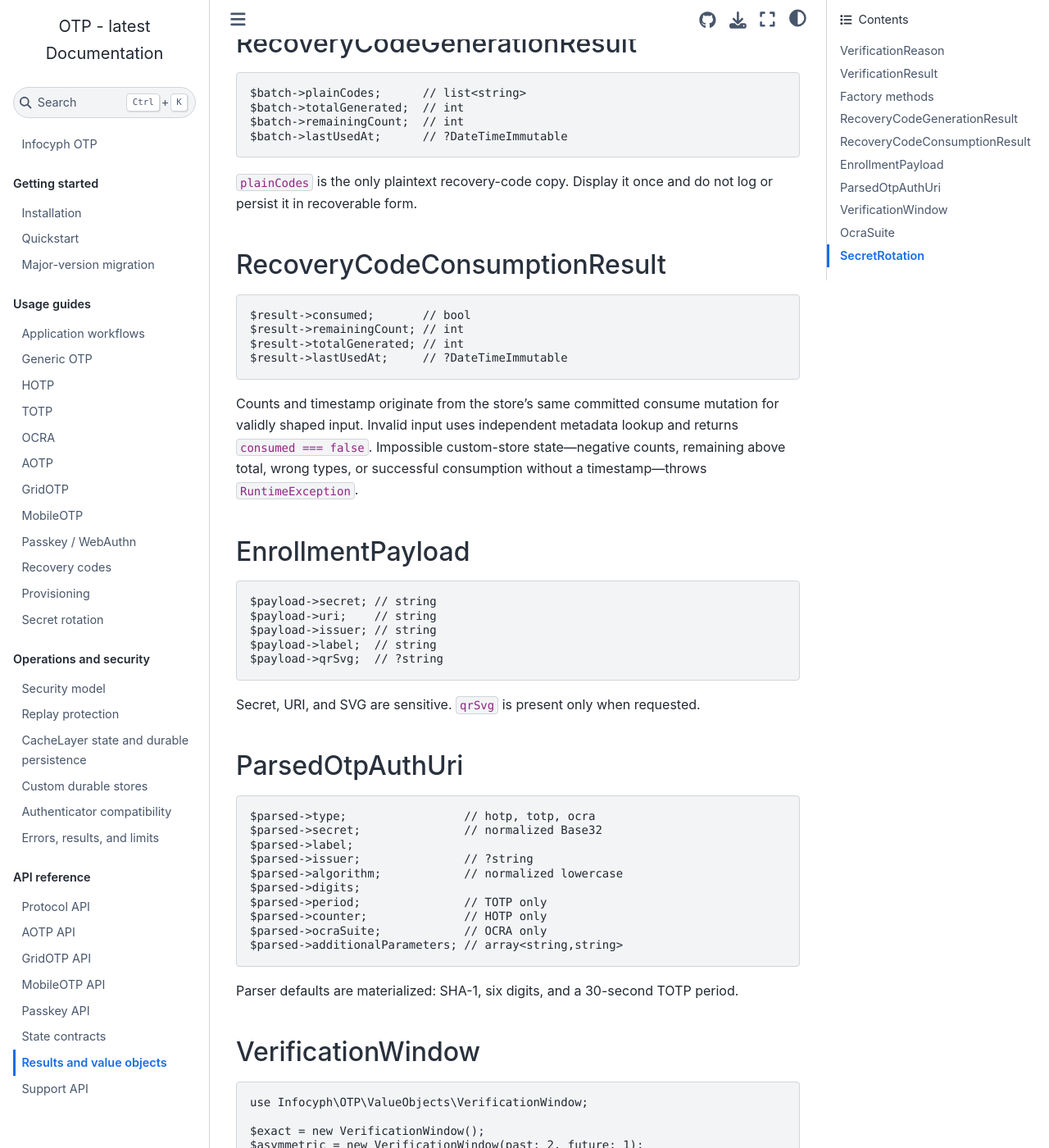
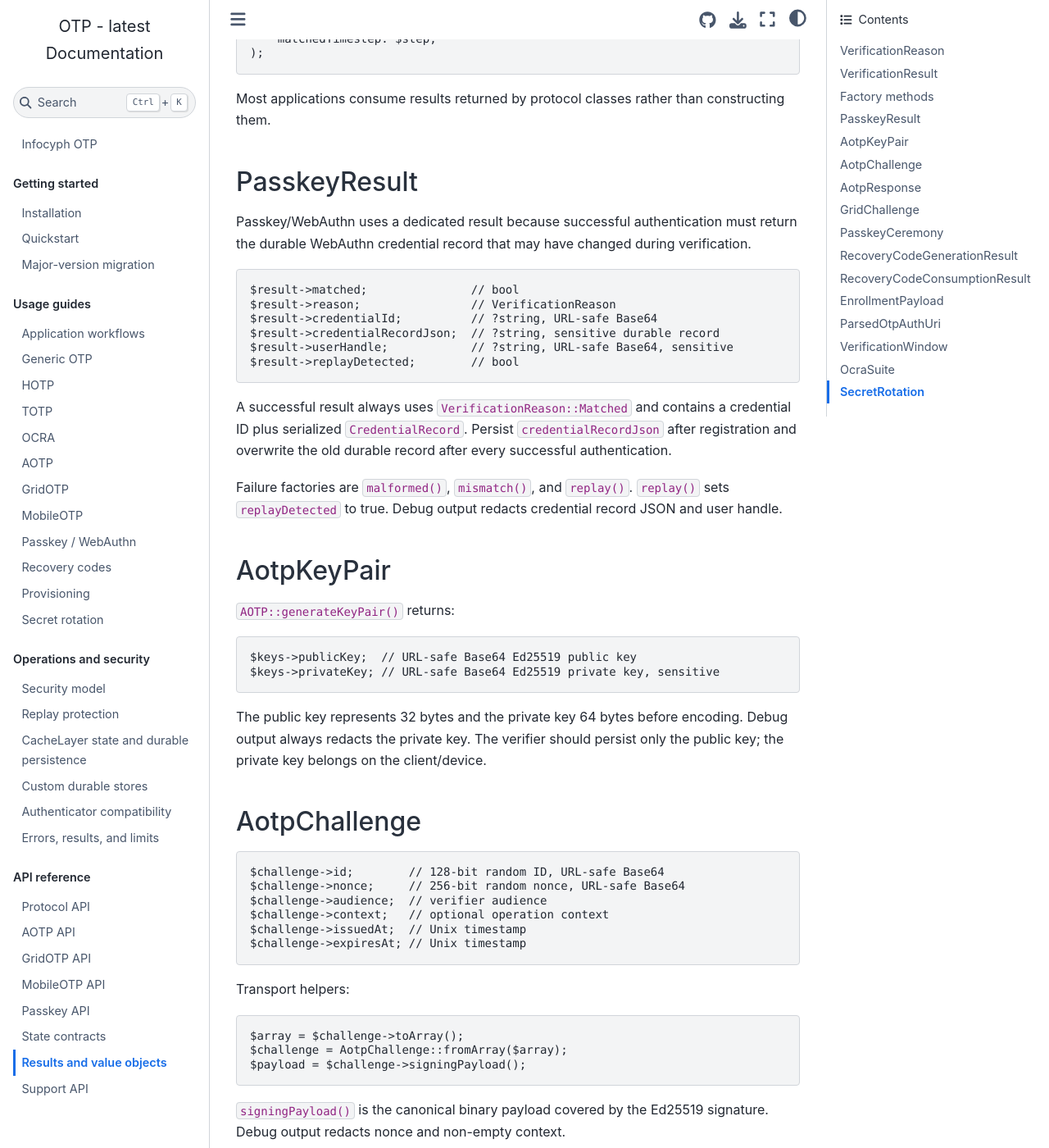
Before and after one commit to infocyph/OTP, a Sphinx documentation site: the page built from docs/api/results.rst, in a window 1280 px wide and 1400 px high, scrolled down 1667 px. Shown: the whole window at 82% size. Built offline with Sphinx 7.4.7 and the Sphinx Book theme 1.1.4, drawn with Linux system fonts in a browser that asks for light colours; some of the changed text lies outside the part shown.

Commit message:
Document new OTP 6.1 results and value objects

```diff
--- a/docs/api/results.rst
+++ b/docs/api/results.rst
@@ -17,11 +17,15 @@ VerificationReason
    VerificationReason::Mismatch;       // "mismatch"
    VerificationReason::Replay;         // "replay"
 
-The first three are successful reasons. Replay means the cryptographic value
-matched but state rejected reuse; ``matched`` is false.
+The first three are successful reasons. Replay means cryptographic/protocol
+verification reached an already-consumed or already-advanced state;
+``matched`` is false.
 
 VerificationResult
 ------------------
+
+``VerificationResult`` is returned by detailed HOTP/TOTP/OCRA/AOTP/GridOTP/
+MobileOTP verification methods.
 
 Fields:
 
@@ -29,12 +33,16 @@ Fields:
 
    $result->matched;          // bool
    $result->reason;           // VerificationReason
-   $result->matchedTimestep;  // ?int, TOTP or time-drifted OCRA
+   $result->matchedTimestep;  // ?int, TOTP/MobileOTP/time-drifted OCRA
    $result->matchedCounter;   // ?int, HOTP/counter OCRA
    $result->nextCounter;      // ?int
    $result->driftOffset;      // int
    $result->replayDetected;   // bool
    $result->verifiedAt;       // ?DateTimeImmutable
+
+AOTP and GridOTP use the same result type but normally populate only
+``matched``, ``reason``, ``replayDetected``, and ``verifiedAt``. MobileOTP uses
+``matchedTimestep`` and ``driftOffset`` like a ten-second time-based protocol.
 
 A result never contains both timestep and counter. ``Matched`` has zero drift;
 ``Drifted`` has a timestep, no counter, and non-zero drift;
@@ -54,8 +62,9 @@ Helpers:
        // Successful match with a non-zero offset.
    }
 
-``isDrifted()`` also applies to HOTP resynchronization because it checks successful
-non-zero offset, while ``reason`` identifies protocol-specific semantics.
+``isDrifted()`` also applies to HOTP resynchronization because it checks
+successful non-zero offset, while ``reason`` identifies protocol-specific
+semantics.
 
 Factory methods
 ---------------
@@ -77,6 +86,119 @@ The public factories preserve invariants:
 
 Most applications consume results returned by protocol classes rather than
 constructing them.
+
+PasskeyResult
+-------------
+
+Passkey/WebAuthn uses a dedicated result because successful authentication must
+return the durable WebAuthn credential record that may have changed during
+verification.
+
+.. code-block:: php
+
+   $result->matched;               // bool
+   $result->reason;                // VerificationReason
+   $result->credentialId;          // ?string, URL-safe Base64
+   $result->credentialRecordJson;  // ?string, sensitive durable record
+   $result->userHandle;            // ?string, URL-safe Base64, sensitive
+   $result->replayDetected;        // bool
+
+A successful result always uses ``VerificationReason::Matched`` and contains a
+credential ID plus serialized ``CredentialRecord``. Persist
+``credentialRecordJson`` after registration and overwrite the old durable record
+after every successful authentication.
+
+Failure factories are ``malformed()``, ``mismatch()``, and ``replay()``.
+``replay()`` sets ``replayDetected`` to true. Debug output redacts credential
+record JSON and user handle.
+
+AotpKeyPair
+-----------
+
+``AOTP::generateKeyPair()`` returns:
+
+.. code-block:: php
+
+   $keys->publicKey;  // URL-safe Base64 Ed25519 public key
+   $keys->privateKey; // URL-safe Base64 Ed25519 private key, sensitive
+
+The public key represents 32 bytes and the private key 64 bytes before encoding.
+Debug output always redacts the private key. The verifier should persist only the
+public key; the private key belongs on the client/device.
+
+AotpChallenge
+-------------
+
+.. code-block:: php
+
+   $challenge->id;        // 128-bit random ID, URL-safe Base64
+   $challenge->nonce;     // 256-bit random nonce, URL-safe Base64
+   $challenge->audience;  // verifier audience
+   $challenge->context;   // optional operation context
+   $challenge->issuedAt;  // Unix timestamp
+   $challenge->expiresAt; // Unix timestamp
+
+Transport helpers:
+
+.. code-block:: php
+
+   $array = $challenge->toArray();
+   $challenge = AotpChallenge::fromArray($array);
+   $payload = $challenge->signingPayload();
+
+``signingPayload()`` is the canonical binary payload covered by the Ed25519
+signature. Debug output redacts nonce and non-empty context.
+
+AotpResponse
+------------
+
+.. code-block:: php
+
+   $response->challengeId; // challenge identifier
+   $response->signature;   // URL-safe Base64 detached Ed25519 signature
+
+``toArray()`` and ``fromArray()`` provide transport round-tripping. The signature
+represents exactly 64 bytes before URL-safe Base64 encoding.
+
+GridChallenge
+-------------
+
+.. code-block:: php
+
+   $challenge->id;           // 128-bit random ID, URL-safe Base64
+   $challenge->grid;         // symbol => decimal-label mapping
+   $challenge->positions;    // list<int>, one-based positions in response order
+   $challenge->secretLength; // 8..32
+   $challenge->issuedAt;
+   $challenge->expiresAt;
+
+Transport and integrity helpers:
+
+.. code-block:: php
+
+   $array = $challenge->toArray();
+   $challenge = GridChallenge::fromArray($array);
+   $payload = $challenge->canonicalPayload();
+
+The grid contains the complete 32-symbol secret alphabet and its response labels
+are balanced so each decimal digit occurs three or four times. Debug output
+redacts the grid and requested positions.
+
+PasskeyCeremony
+---------------
+
+A Passkey registration/authentication start returns a ``PasskeyCeremony``:
+
+.. code-block:: php
+
+   $ceremony->id;          // random 128-bit ceremony ID, URL-safe Base64
+   $ceremony->type;        // registration or authentication
+   $ceremony->optionsJson; // sensitive serialized WebAuthn options
+   $ceremony->expiresAt;   // absolute Unix timestamp
+
+The browser receives the options and ceremony ID. OTP separately stores the
+complete options in integrity-protected CacheLayer ceremony state so finish calls
+do not trust caller-supplied replacement options.
 
 RecoveryCodeGenerationResult
 ----------------------------
@@ -137,7 +259,8 @@ ParsedOtpAuthUri
    $parsed->additionalParameters; // array<string,string>
 
 Parser defaults are materialized: SHA-1, six digits, and a 30-second TOTP
-period.
+period. AOTP, GridOTP, MobileOTP, and Passkey intentionally do not use
+``otpauth://`` provisioning.
 
 VerificationWindow
 ------------------
@@ -150,7 +273,8 @@ VerificationWindow
    $asymmetric = new VerificationWindow(past: 2, future: 1);
    $symmetric = VerificationWindow::symmetric(2);
 
-Past and future values are non-negative and their sum cannot exceed 100.
+Past and future values are non-negative and their sum cannot exceed 100. A
+protocol may impose a tighter bound; MobileOTP caps each direction at 18 steps.
 
 OcraSuite
 ---------
```
